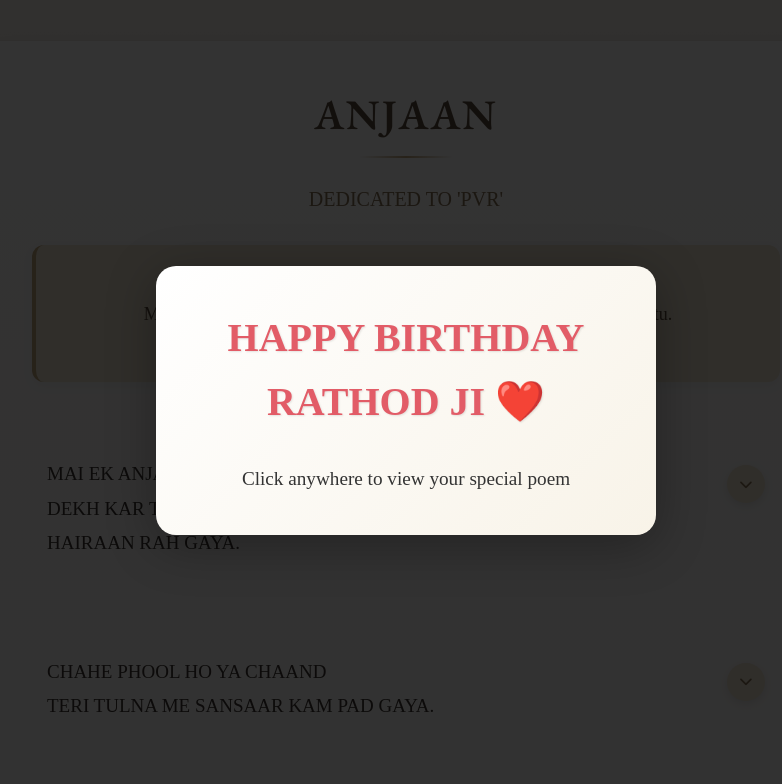
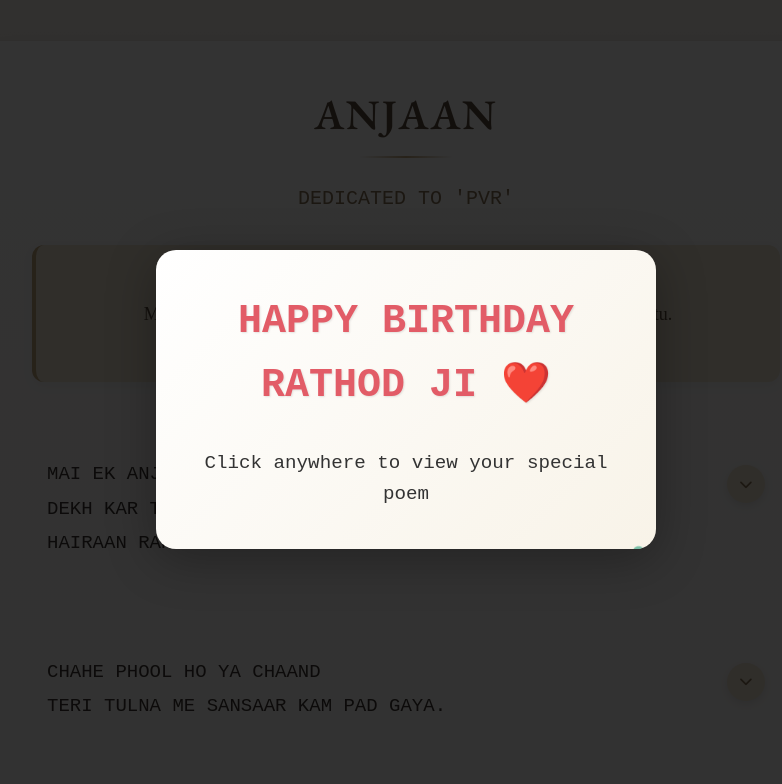
Before and after one commit to biradar-vilohith-patil/poetry-Potrait, a plain HTML site: page index.html in a window 1280 px wide. Shown: the top 784 px of the page, without its empty margins (234-1016 px from the left). Drawn offline with nearby package versions, Linux system fonts and the light colour scheme.

Commit message:
Update style.css

```diff
--- a/style.css
+++ b/style.css
@@ -20,7 +20,7 @@
 }
 
 body {
-    font-family: 'Raleway';
+    font-family: 'Courier New';
     background-color: var(--background-color);
     color: var(--text-color);
     line-height: 1.6;
```
